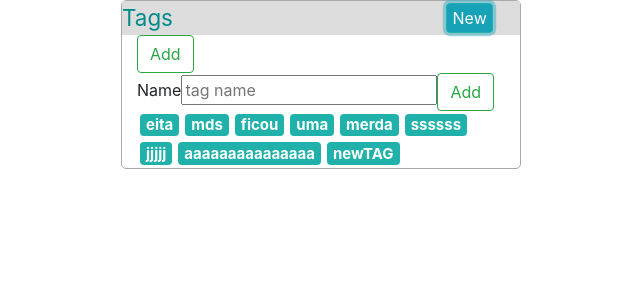
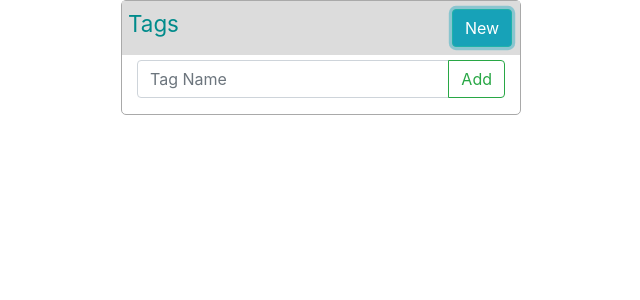
Before and after one commit to thaynnara007/ArtForAll-Frontend, a React (Create React App) app in the folder art_for_all/: page / in a window 1280 px wide. Both pictures are taken after a click on the button "New". Shown: the top 300 px of the page, without its empty margins (319-959 px from the left). Built offline with nearby package versions, Linux system fonts and the light colour scheme.

Commit message:
finishing nameFild

```diff
--- a/art_for_all/src/components/forms/nameFild/NameFild.jsx
+++ b/art_for_all/src/components/forms/nameFild/NameFild.jsx
@@ -1,5 +1,6 @@
 import React from "react";
 import '../../../../node_modules/bootstrap/dist/css/bootstrap.min.css';
+import './nameFild.css';
 
 class NameFild extends React.Component{
 
@@ -18,14 +19,18 @@ class NameFild extends React.Component{
     }
 
     render(){
-        return(
-            <form>
-                <label>Name</label>
-                <input type="text" value={this.state.inputData} onChange={this.props.handleChange} placeholder="tag name"></input>
-                <button className="btn btn-outline-success" onClick={() => this.props.onClick(this.state.inputData)}>Add</button>
-            </form>
-        )
+
+        if(this.props.open){
+            return(
+                <div className="input-group mb-3 space">
+                    <input type="text" className="form-control" placeholder="Tag Name" aria-label="Recipient's username" aria-describedby="basic-addon2" onChange={this.handleChange}></input>
+                    <div className="input-group-append">
+                        <button className="btn btn-outline-success" type="button" onClick={() => this.props.onClick(this.state.inputData)}>Add</button>
+                    </div>
+                </div>
+            )
+        }else return null;
     }
 }
 
-export default NameFild
+export default NameFild;
--- /dev/null
+++ b/art_for_all/src/components/forms/nameFild/nameFild.css
@@ -0,0 +1,5 @@
+
+.space{
+    margin-bottom: 5px;
+    margin-top: 5px;
+}
--- a/art_for_all/src/components/tag/Tag.css
+++ b/art_for_all/src/components/tag/Tag.css
@@ -3,4 +3,5 @@
     background: lightseagreen ;
     font-size: 15px;
     margin: 3px;
+    padding: 8px;
 }
--- a/art_for_all/src/components/tagBox/TagBox.css
+++ b/art_for_all/src/components/tagBox/TagBox.css
@@ -11,7 +11,7 @@
 }
 
 .row{
-
+	padding: 6px;
 	font-family: -apple-system, BlinkMacSystemFont, 'Segoe UI', Roboto, Oxygen, Ubuntu, Cantarell, 'Open Sans', 'Helvetica Neue', sans-serif;
 	font-size: 1.4em;
 	color: darkcyan;
@@ -20,7 +20,6 @@
 }
 
 .button{
-	padding: .100rem .35rem;
 	margin-left: 273px;
 	border: 1px solid lightseagreen;
 	margin-top: 2px;
--- a/art_for_all/src/components/tagBox/TagBox.js
+++ b/art_for_all/src/components/tagBox/TagBox.js
@@ -10,7 +10,8 @@ class TagBox extends React.Component{
         super(props);
         this.state = {
 
-            tagsName: ["eita", "mds", "ficou", "uma", "merda", "ssssss", "jjjjj", "aaaaaaaaaaaaaaa"]
+            tagsName: [],
+            open: false
         }
         this.addTag = this.addTag.bind(this);
     }
@@ -31,9 +32,13 @@ class TagBox extends React.Component{
         })
     }
 
-    handleChange(event){
+    openNameFild(){
+        var tags = this.state.tagsName;
+        var open = !(this.state.open);
+
         this.setState({
-            inputData: event.target.value
+            tagsName: tags,
+            open: open
         })
     }
 
@@ -41,12 +46,11 @@ class TagBox extends React.Component{
         return(
             <div className="container">
                 <div className="row">Tags
-                    <button className="btn btn-info button" onClick={ () => this.addTag('newTAG')}>New</button>
+                    <button className="btn btn-info button" onClick={() => this.openNameFild()}>New</button>
                 </div>
-                <button className="btn btn-outline-success" onClick={() => this.addTag('CUU')}>Add</button>
-                <NameFild onClick={this.addTag} handleChange={this.handleChange}></NameFild>
+                <NameFild onClick={this.addTag} open={this.state.open}></NameFild>
                 <section className="flex-wrap">
-                <div>{this.renderTags()}</div>
+                    <div>{this.renderTags()}</div>
                 </section>
             </div>
         )
```
